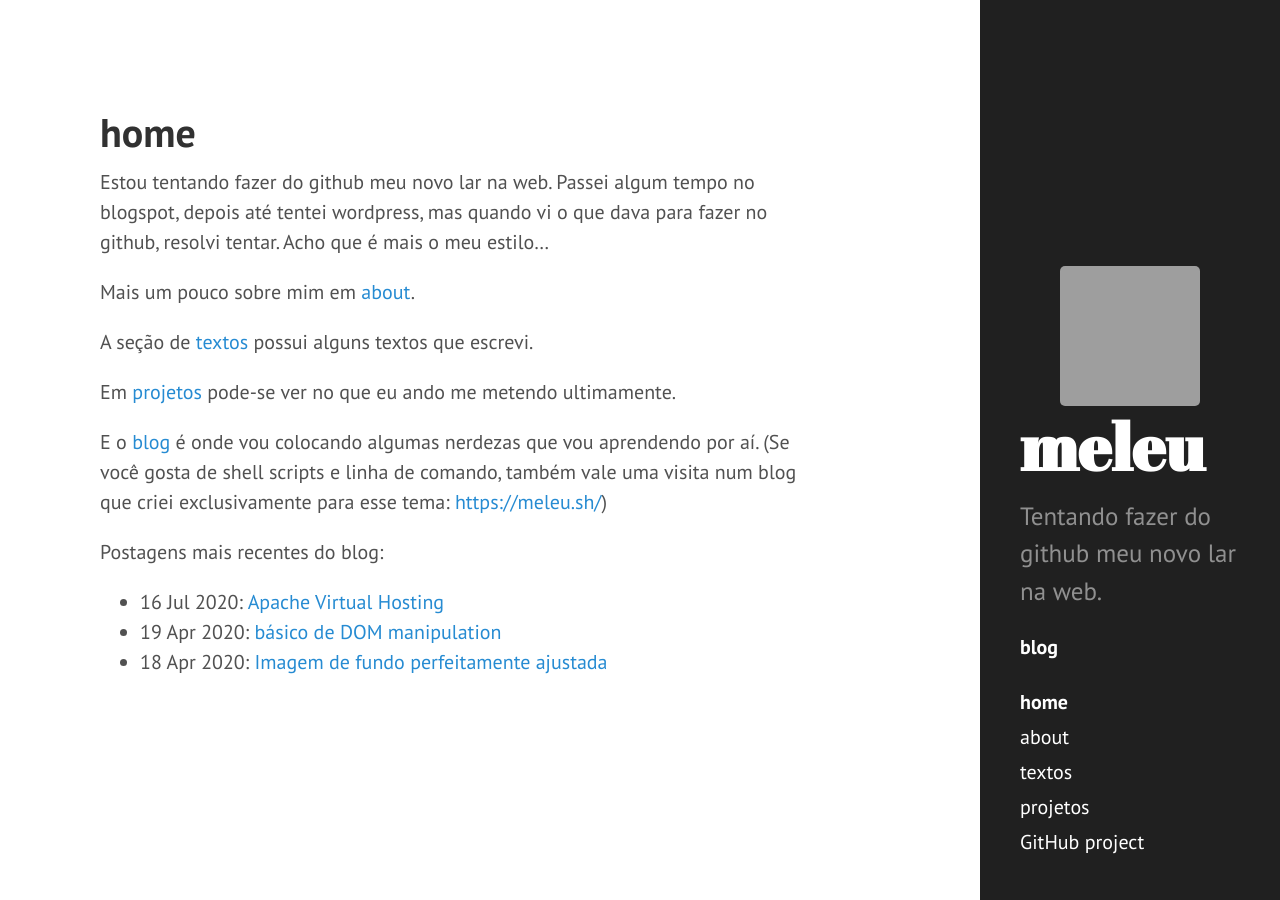
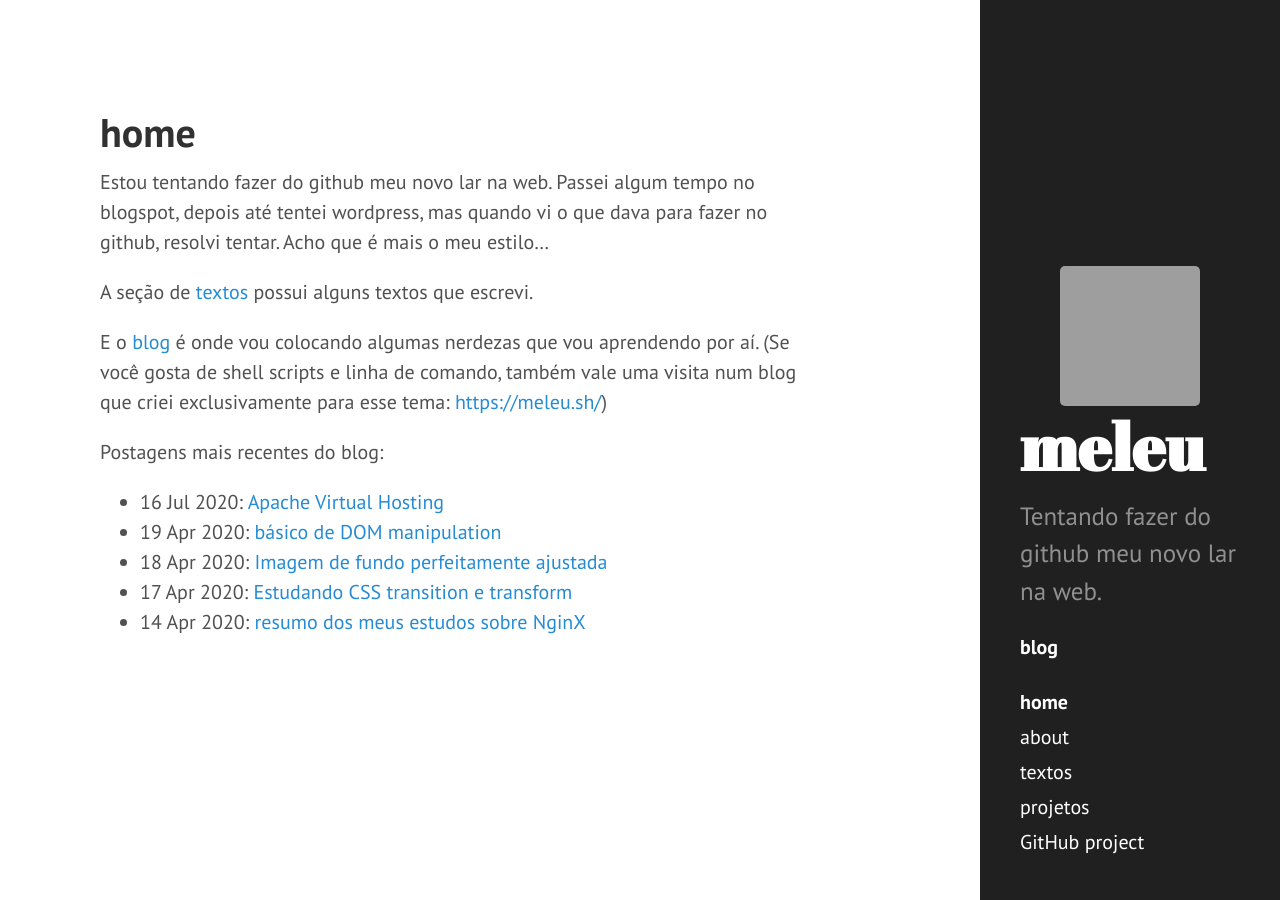
Before and after one commit to meleu/meleu.github.io, a Jekyll site: the page built from index.md, in a window 1280 px wide. Built offline with Jekyll 4.4.1, drawn with Linux system fonts in a browser that asks for light colours; grey boxes are pictures that could not be loaded.

Commit message:
Update index.md

```diff
--- a/index.md
+++ b/index.md
@@ -2,16 +2,14 @@
 layout: default
 title: home
 ---
+
 # home
+
 Estou tentando fazer do github meu novo lar na web. Passei algum tempo no
 blogspot, depois até tentei wordpress, mas quando vi o que dava para fazer
 no github, resolvi tentar. Acho que é mais o meu estilo...
 
-Mais um pouco sobre mim em [about](/about).
-
 A seção de [textos](/txts/) possui alguns textos que escrevi.
-
-Em [projetos](/projetos) pode-se ver no que eu ando me metendo ultimamente.
 
 E o [blog](/blog/) é onde vou colocando algumas nerdezas que
 vou aprendendo por aí. (Se você gosta de shell scripts e linha de comando,
@@ -21,7 +19,7 @@ também vale uma visita num blog que criei exclusivamente para esse tema:
 Postagens mais recentes do blog:
 <ul class="posts">
 
-    {% for post in site.posts limit:3 %}
+    {% for post in site.posts limit:5 %}
     <li><span>{{ post.date | date_to_string }}</span>: <a href="{{ post.url }}" title="{{ post.title }}">{{ post.title }}</a></li>
     {% endfor %}
 </ul>
```
